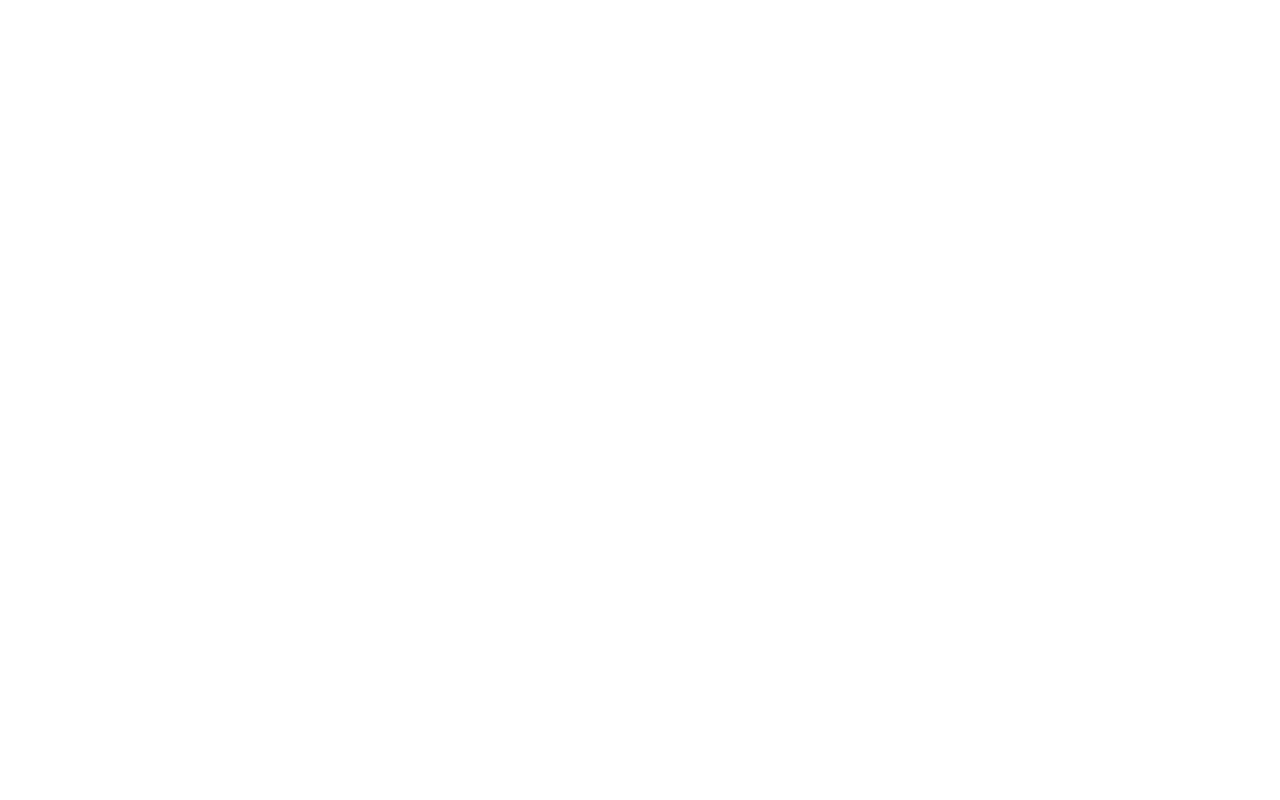
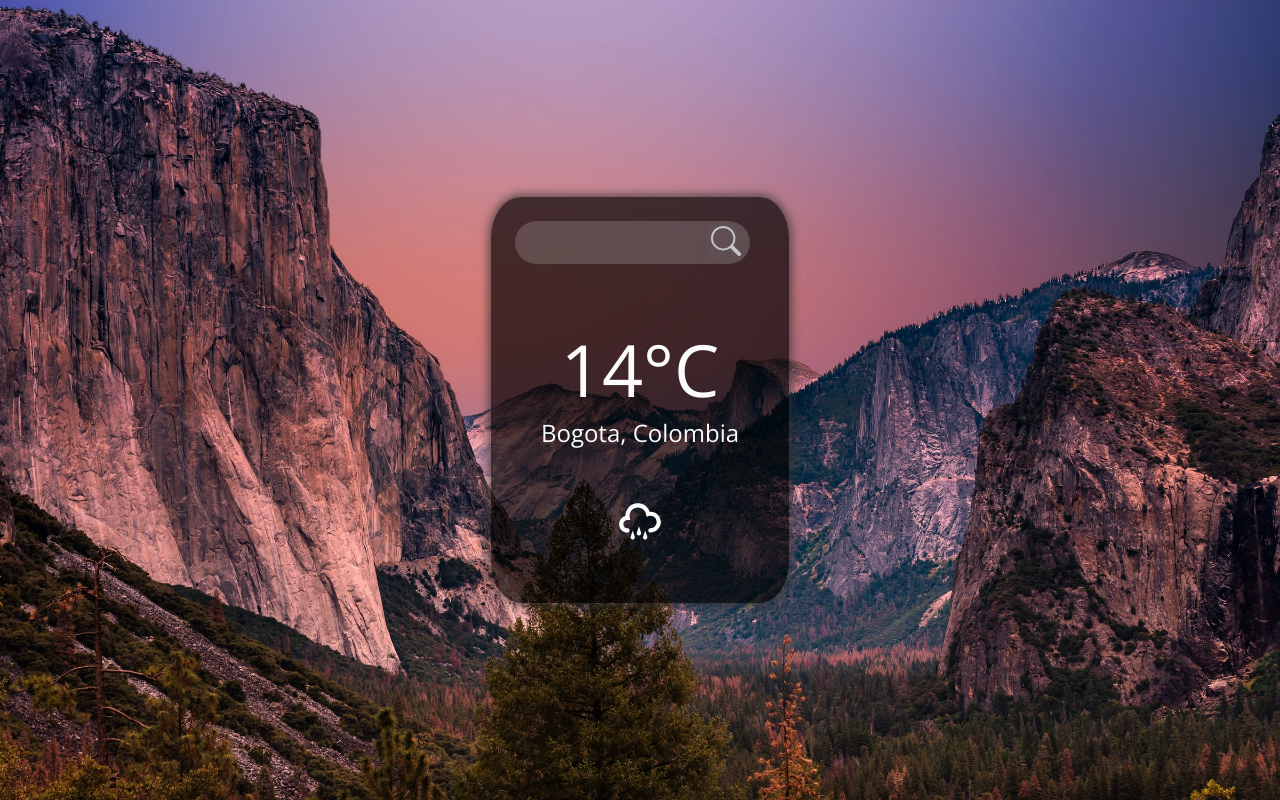
Before and after one commit to slondono19/WeatherApp, a plain HTML site: page index.html in a window 1280 px wide. Drawn offline with nearby package versions, Linux system fonts and the light colour scheme.

Commit message:
Did the stye

```diff
--- a/index.html
+++ b/index.html
@@ -10,6 +10,17 @@
     <title>WeatherApp</title>
 </head>
 <body>
-
+    <div class="container">
+        <div class="search">
+            <input type="text" class="searchBar">
+            <button><svg stroke="currentColor" fill="currentColor" stroke-width="0" viewBox="0 0 16 16" height="3em" width="3em" xmlns="http://www.w3.org/2000/svg"><path fill-rule="evenodd" d="M10.442 10.442a1 1 0 011.415 0l3.85 3.85a1 1 0 01-1.414 1.415l-3.85-3.85a1 1 0 010-1.415z" clip-rule="evenodd"></path>
+                <path fill-rule="evenodd" d="M6.5 12a5.5 5.5 0 100-11 5.5 5.5 0 000 11zM13 6.5a6.5 6.5 0 11-13 0 6.5 6.5 0 0113 0z" clip-rule="evenodd"></path>
+            </svg></button>
+        </div>
+        <div class="temp">14°C</div>
+        <div class="location">Bogota, Colombia</div>
+        <div class="logo"><svg stroke="currentColor" fill="currentColor" stroke-width="0" version="1.2" baseProfile="tiny" viewBox="0 0 24 24" height="5em" width="5em" xmlns="http://www.w3.org/2000/svg"><g><path d="M17 18c-.552 0-1-.447-1-1s.448-1 1-1c1.654 0 3-1.346 3-3s-1.346-3-3-3c-.243 0-.5.041-.81.13l-1.075.307-.185-1.103c-.326-1.932-1.978-3.334-3.93-3.334-2.206 0-4 1.794-4 4 0 .272.027.545.082.811l.244 1.199-1.42-.016c-1.009.006-1.906.903-1.906 2.006s.897 2 2 2c.552 0 1 .447 1 1s-.448 1-1 1c-2.206 0-4-1.794-4-4 0-1.861 1.277-3.429 3.001-3.874l-.001-.126c0-3.309 2.691-6 6-6 2.587 0 4.824 1.638 5.65 4.015 2.939-.244 5.35 2.113 5.35 4.985 0 2.757-2.243 5-5 5zM10.5 18l1-3 1 3c.184.553-.114 1.149-.667 1.333-.552.185-1.149-.114-1.333-.666-.075-.226-.07-.458 0-.667zM13.5 20l1-3 1 3c.184.553-.114 1.149-.667 1.333-.552.185-1.149-.114-1.333-.666-.075-.226-.07-.458 0-.667zM7.5 20l1-3 1 3c.184.553-.114 1.149-.667 1.333-.552.185-1.149-.114-1.333-.666-.075-.226-.07-.458 0-.667z"></path>
+        </g></svg></div>
+    </div>
 </body>
 </html>
--- a/style.css
+++ b/style.css
@@ -0,0 +1,76 @@
+@import url('https://fonts.googleapis.com/css2?family=Open+Sans&display=swap');
+
+body{
+    font-size: 62.5%;
+    display: flex;
+    justify-content: center;
+    align-items: center;
+    height: 100vh;
+    margin: none;
+    background-color: aquamarine;
+    font-family: 'Open Sans', sans-serif;
+    background: url(Yosemite.jpg);
+    background-repeat: no-repeat;
+    background-size: cover;
+}
+
+.container{
+    padding: 1.5rem;
+    background-color: rgba(0, 0, 0, 0.68);
+    color: rgb(252, 252, 252);
+    width: 100%;
+    max-width: 250px;
+    border-radius: 10%;
+    text-align: center;
+    box-shadow: 0px 0px 8px 3px rgba(53, 53, 53, 0.68);
+}
+
+.search{
+    display: flex;
+    align-items: center;
+    align-items: center;
+    margin-bottom: 4rem;
+}
+.searchBar{
+    width: 70%;
+    height: 2em;
+    background-color:#fcfcfc2b;
+    color: white;
+    margin-right: .5rem;
+    border-radius: 30px;
+    border: none;
+    outline: none;
+    font-size: 1.3rem;
+    padding-right: 50px;
+    padding-left: 10px;
+
+
+
+}
+button{
+    margin-right: 0;
+    margin-left: -53px;
+    height: 40px;
+    border-radius: 15px;
+    background-color:#6666662b;
+    color: rgb(197, 197, 197);
+    outline: none;
+    border: none;
+}
+button:hover{
+    color: rgb(255, 255, 255);
+}
+.temp{
+    font-size: 4.5rem;
+    margin-top: 2rem;
+    margin-bottom: .5rem;
+}
+
+.location{
+    font-size: 1.5rem;
+    margin-bottom: 3rem;
+}
+
+.logo{
+    margin-bottom: 2rem;
+}
```
Also changed, not shown: Yosemite.jpg (added).
